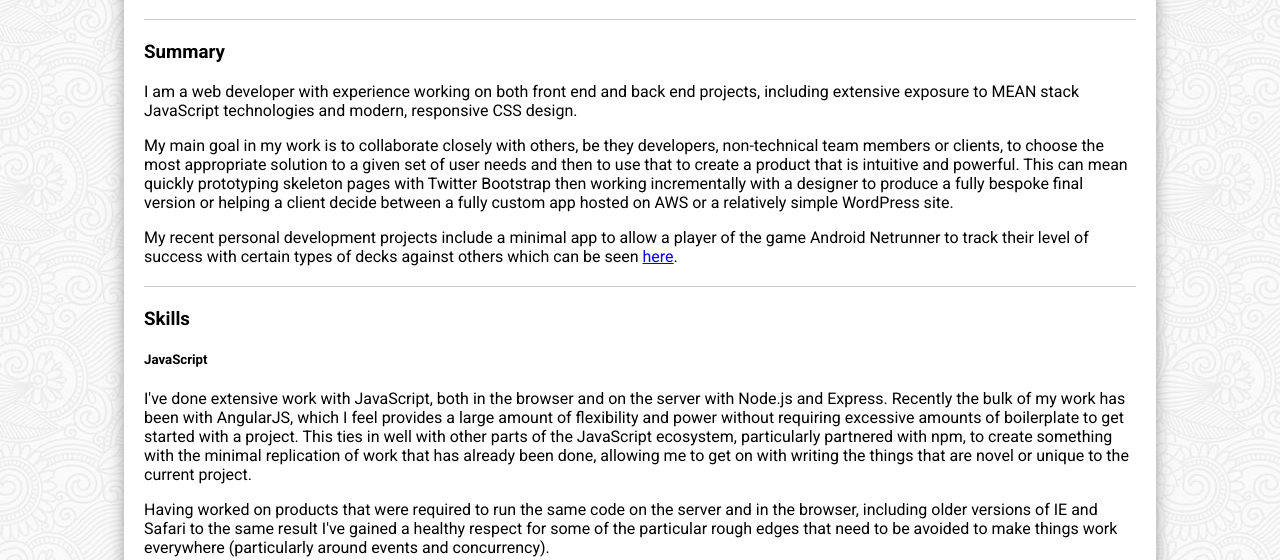
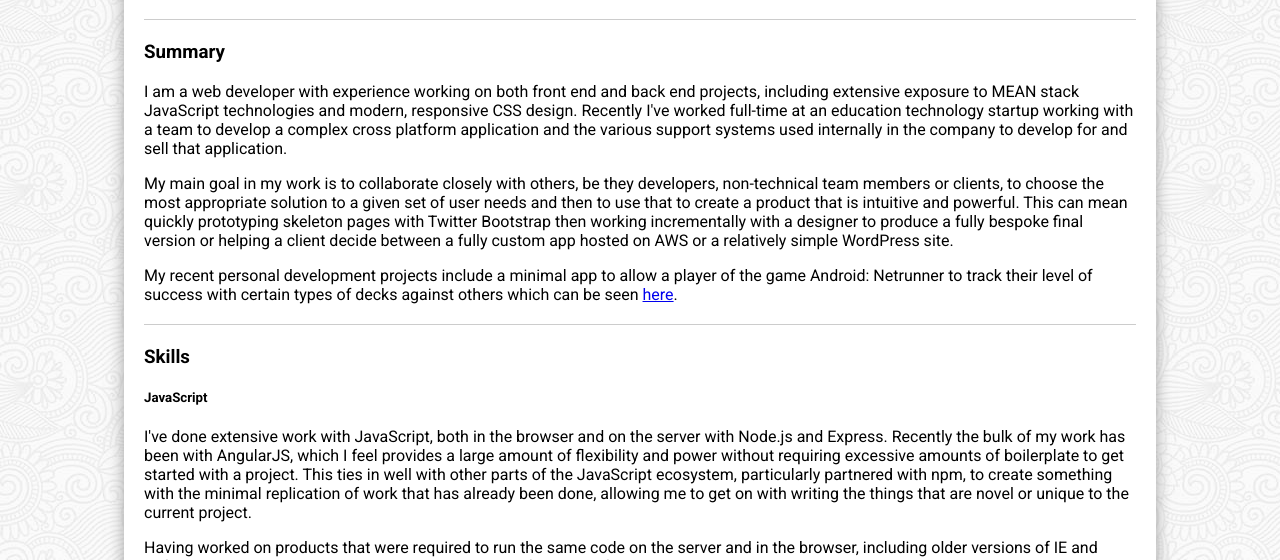
Before and after one commit to mikeprosser/Old-CV-2017, a website: page index.html in a window 1280 px wide. Shown: the part 240-800 px from the top of the page. Drawn offline with Linux system fonts and the light colour scheme.

Commit message:
Add sentence about current work

```diff
--- a/index.html
+++ b/index.html
@@ -26,9 +26,9 @@
         <hr>
         <div class="bodySection">
             <h3>Summary</h3>
-            <p>I am a web developer with experience working on both front end and back end projects, including extensive exposure to MEAN stack JavaScript technologies and modern, responsive CSS design.</p>
+            <p>I am a web developer with experience working on both front end and back end projects, including extensive exposure to MEAN stack JavaScript technologies and modern, responsive CSS design. Recently I've worked full-time at an education technology startup working with a team to develop a complex cross platform application and the various support systems used internally in the company to develop for and sell that application.</p>
             <p>My main goal in my work is to collaborate closely with others, be they developers, non-technical team members or clients, to choose the most appropriate solution to a given set of user needs and then to use that to create a product that is intuitive and powerful. This can mean quickly prototyping skeleton pages with Twitter Bootstrap then working incrementally with a designer to produce a fully bespoke final version or helping a client decide between a fully custom app hosted on AWS or a relatively simple WordPress site.</p>
-            <p>My recent personal development projects include a minimal app to allow a player of the game Android Netrunner to track their level of success with certain types of decks against others<span class="webOnly"> which can be seen <a href="./decktracker.html">here</a></span>.</p>
+            <p>My recent personal development projects include a minimal app to allow a player of the game Android: Netrunner to track their level of success with certain types of decks against others<span class="webOnly"> which can be seen <a href="./decktracker.html">here</a></span>.</p>
         </div>
         <hr>
         <div class="bodySection">
```
